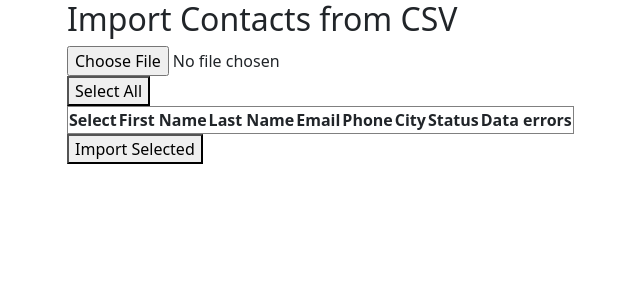
After one commit to JedrzejSobkow/suprabrokers, a Django app: page /contacts/import/ in a window 1280 px wide. The commit adds this page. Shown: the top 300 px of the page, without its empty margins (15-655 px from the left). Run offline with Django 4.2, Linux system fonts and the light colour scheme; lists and menus that the app fills with data are empty.

Commit message:
Add import csv functionality (only preview data) [1/2]

```diff
--- a/config/templates/base.html
+++ b/config/templates/base.html
@@ -4,6 +4,7 @@
     <meta charset='utf-8'>
     <title>Suprabroker recruitment task</title>
     <link rel="stylesheet" href="https://cdn.jsdelivr.net/npm/bootstrap@5.3.0/dist/css/bootstrap.min.css">
+    <meta name="csrf-token" content="{{ csrf_token }}">
 </head>
 <body>
     <div class="container">
--- /dev/null
+++ b/config/templates/contacts/import_csv.html
@@ -0,0 +1,79 @@
+{% extends "base.html" %}
+
+{% block content %}
+<h2>Import Contacts from CSV</h2>
+
+<form id="csvForm" enctype="multipart/form-data">
+    {% csrf_token %}
+  <input type="file" name="csv_file" id="csvFile" accept=".csv">
+</form>
+<button id="selectAllBtn">Select All</button>
+
+<table id="previewTable" border="1">
+  <thead>
+    <tr>
+      <th>Select</th>
+      <th>First Name</th>
+      <th>Last Name</th>
+      <th>Email</th>
+      <th>Phone</th>
+      <th>City</th>
+      <th>Status</th>
+      <th>Data errors</th>
+    </tr>
+  </thead>
+  <tbody></tbody>
+</table>
+
+<button id="importButton">Import Selected</button>
+
+<script>
+    async function previewCSV(file) {
+      const formData = new FormData();
+      formData.append('csv_file', file);
+      formData.append('csrfmiddlewaretoken', document.querySelector('[name=csrfmiddlewaretoken]').value);
+
+      const res = await fetch("{% url 'preview_csv' %}", {
+        method: 'POST',
+        body: formData
+      });
+
+      const data = await res.json();
+      const tbody = document.querySelector('#previewTable tbody');
+      tbody.innerHTML = '';
+
+      data.rows.forEach((item) => {
+        const row = document.createElement('tr');
+        if (!item.is_valid) row.style.backgroundColor = '#f8d7da';
+
+        const errorsHtml = item.errors.length > 0 ? item.errors.join('<br>') : '';
+
+        row.innerHTML = `
+          <td><input type="checkbox" ${!item.is_valid ? 'disabled' : ''}></td>
+          <td>${item.row.first_name || ''}</td>
+          <td>${item.row.last_name || ''}</td>
+          <td>${item.row.email || ''}</td>
+          <td>${item.row.phone_number || ''}</td>
+          <td>${item.row.city || ''}</td>
+          <td>${item.row.status || ''}</td>
+          <td>${errorsHtml}</td>
+        `;
+        tbody.appendChild(row);
+      });
+    }
+
+    // File change event
+    document.getElementById('csvFile').addEventListener('change', function() {
+      const file = this.files[0];
+      if (file) {
+        previewCSV(file);
+      }
+    });
+
+    // Select all clicked
+    document.getElementById('selectAllBtn').addEventListener('click', function() {
+        const checkboxes = document.querySelectorAll('#previewTable tbody input[type="checkbox"]');
+        checkboxes.forEach(cb => { if (!cb.disabled) cb.checked = true; });
+      })
+    </script>
+{% endblock %}
--- a/contacts/forms.py
+++ b/contacts/forms.py
@@ -5,3 +5,6 @@ class ContactForm(forms.ModelForm):
     class Meta:
         model = Contact
         fields = '__all__'
+
+class CSVImportForm(forms.Form):
+    csv_file = forms.FileField(label="Choose a CSV file")
--- a/contacts/urls.py
+++ b/contacts/urls.py
@@ -1,5 +1,5 @@
 from django.urls import path
-from .views import ContactListView, ContactDetailView, ContactUpdateView, ContactCreateView, ContactDeleteView
+from .views import ContactListView, ContactDetailView, ContactUpdateView, ContactCreateView, ContactDeleteView, preview_csv, import_csv_page
 from . import api_views
 
 urlpatterns = [
@@ -11,4 +11,7 @@ urlpatterns = [
 
     path('api/contacts/', api_views.ContactListCreateAPI.as_view(), name='api_contact_list'),
     path('api/contacts/<int:pk>/', api_views.ContactRetrieveUpdateDestroyAPI.as_view(), name='api_contact_detail'),
+
+    path('import/', import_csv_page, name='import_csv_page'),
+    path('import/preview/', preview_csv, name='preview_csv'),
 ]
--- a/contacts/views.py
+++ b/contacts/views.py
@@ -1,8 +1,11 @@
+import csv
+from django.http import JsonResponse
 from django.views.generic import ListView, DetailView, CreateView, UpdateView, DeleteView
 from django.urls import reverse_lazy
+from django.shortcuts import render
 from .forms import ContactForm
-from .models import Contact
-from .utils import enrich_contacts
+from .models import Contact, ContactStatus
+from .utils import enrich_contacts, validate_contact_row
 
 class ContactListView(ListView):
     model = Contact
@@ -36,3 +39,37 @@ class ContactDeleteView(DeleteView):
     model = Contact
     template_name = 'contacts/contact_confirm_delete.html'
     success_url = reverse_lazy('contact_list')
+
+
+
+def preview_csv(request):
+    if request.method == "POST" and request.FILES.get("csv_file"):
+        csv_file = request.FILES["csv_file"]
+
+        if not csv_file.name.endswith('.csv'):
+            return JsonResponse({"error": "The file must be a CSV"}, status=400)
+
+        decoded_file = csv_file.read().decode('utf-8').splitlines()
+        reader = csv.DictReader(decoded_file)
+
+        existing_emails = set(Contact.objects.values_list('email', flat=True))
+        existing_phones = set(Contact.objects.values_list('phone_number', flat=True))
+        valid_statuses = set(ContactStatus.objects.values_list('name', flat=True))
+
+        imported_rows = []
+
+        for row in reader:
+            errors = validate_contact_row(row, existing_emails, existing_phones, valid_statuses)
+            imported_rows.append({
+                "row": row,
+                "errors": errors,
+                "is_valid": len(errors) == 0
+            })
+
+        return JsonResponse({"rows": imported_rows})
+
+    return JsonResponse({"error": "No file uploaded"}, status=400)
+
+
+def import_csv_page(request):
+    return render(request, 'contacts/import_csv.html')
```
Also changed, not shown: contacts/utils.py (+55 -0 lines).
